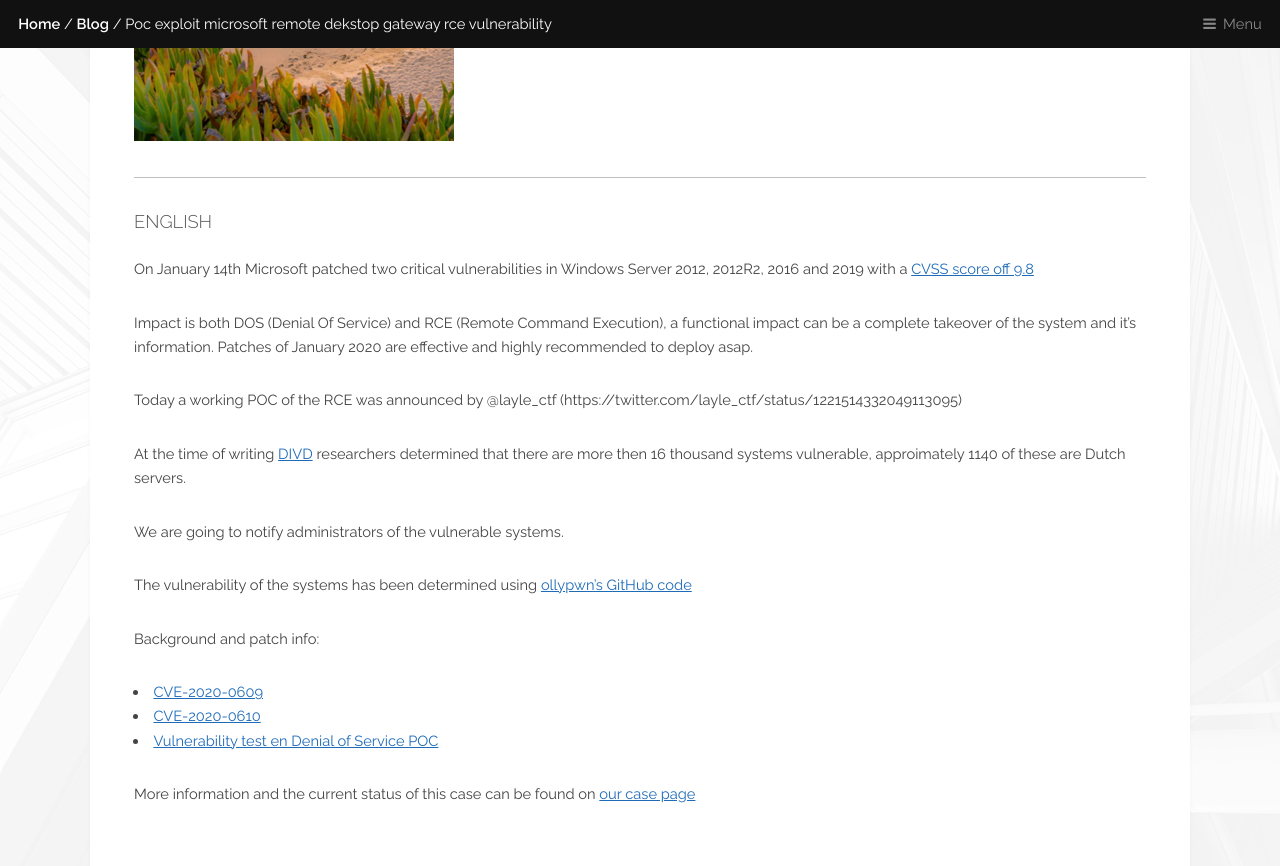
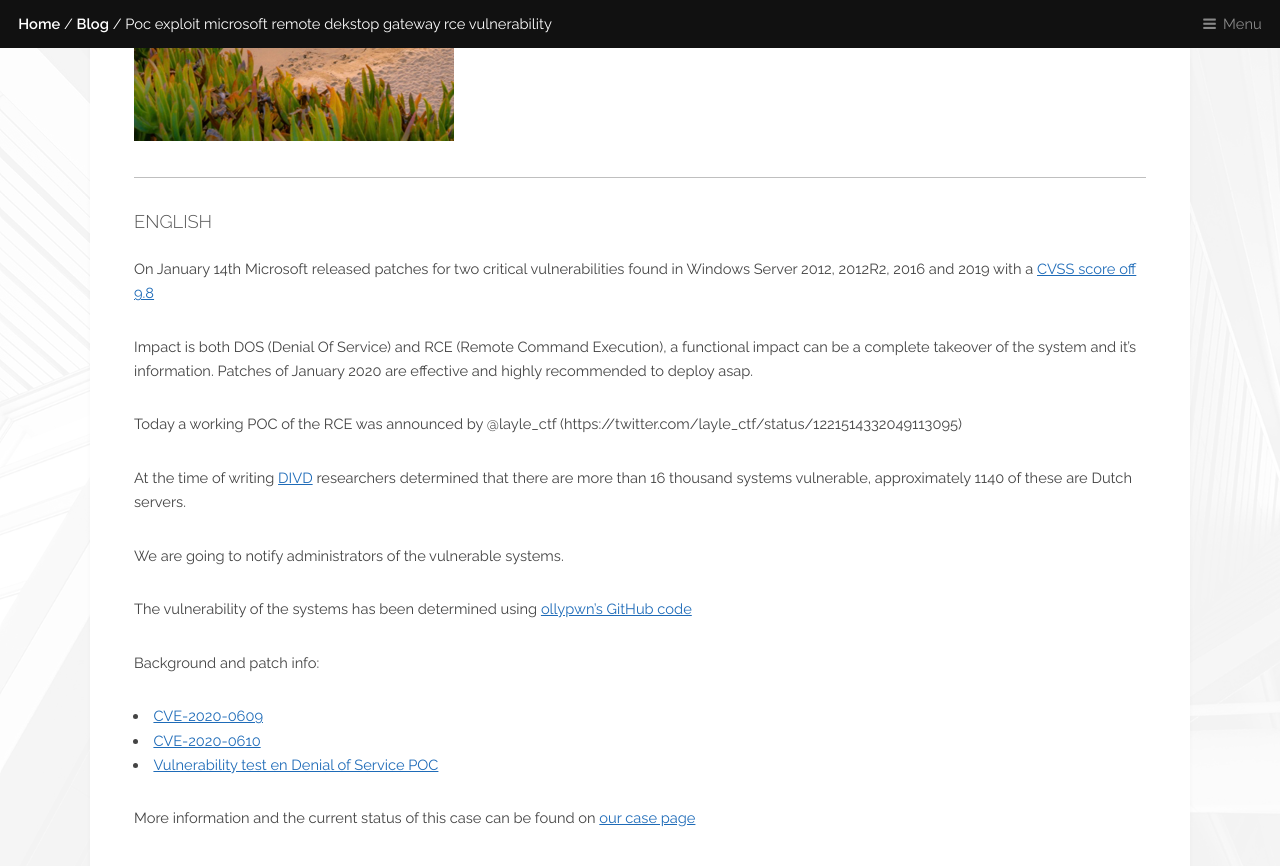
Before and after one commit to DIVD-NL/SecurityMeldpunt, a Jekyll site: the page built from _posts/20-01-27-BlueGate-POC.md, in a window 1280 px wide and 900 px high, scrolled down 1698 px. Shown: the top 866 px of the window. Built offline with Jekyll 4.4.1, drawn with Linux system fonts in a browser that asks for light colours.

Commit message:
Fixed some typos

```diff
--- a/_posts/20-01-27-BlueGate-POC.md
+++ b/_posts/20-01-27-BlueGate-POC.md
@@ -34,13 +34,13 @@ Meer informatie en de laatste stand van zaken met betrekking tot deze case wordt
 
 ### English
 
-On January 14th Microsoft patched two critical vulnerabilities in Windows Server 2012, 2012R2, 2016 and 2019 with a [CVSS score off 9.8](https://nvd.nist.gov/vuln-metrics/cvss/v3-calculator?calculator&version=3&vector=(CVSS:3.0/AV:N/AC:L/PR:N/UI:N/S:U/C:H/I:H/A:H/E:P/RL:O/RC:C))
+On January 14th Microsoft released patches for two critical vulnerabilities found in Windows Server 2012, 2012R2, 2016 and 2019 with a [CVSS score off 9.8](https://nvd.nist.gov/vuln-metrics/cvss/v3-calculator?calculator&version=3&vector=(CVSS:3.0/AV:N/AC:L/PR:N/UI:N/S:U/C:H/I:H/A:H/E:P/RL:O/RC:C))
 
 Impact is both DOS (Denial Of Service) and RCE (Remote Command Execution), a functional impact can be a complete takeover of the system and it's information. Patches of January 2020 are effective and highly recommended to deploy asap.
 
 Today a working POC of the RCE was announced by @layle_ctf (https://twitter.com/layle_ctf/status/1221514332049113095)
 
-At the time of writing [DIVD](https://www.divd.nl) researchers determined that there are more then 16 thousand systems vulnerable, approimately 1140 of these are Dutch servers.
+At the time of writing [DIVD](https://www.divd.nl) researchers determined that there are more than 16 thousand systems vulnerable, approximately 1140 of these are Dutch servers.
 
 We are going to notify administrators of the vulnerable systems.
 
```
Also changed, not shown: _posts/20-01-19-Eerste-Citrix-patches.md (+1 -1 lines), _posts/20-02-05-Citrix-notifications-again.md (+1 -1 lines), _posts/20-02-15-Hacker-Hotel.md (+1 -1 lines), _posts/20-02-22-Ghostcat.md (+1 -1 lines).
